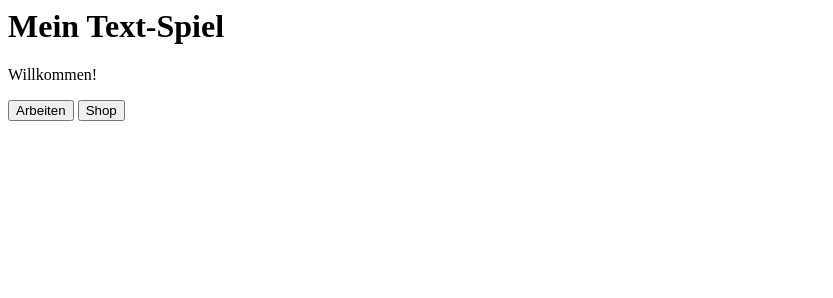
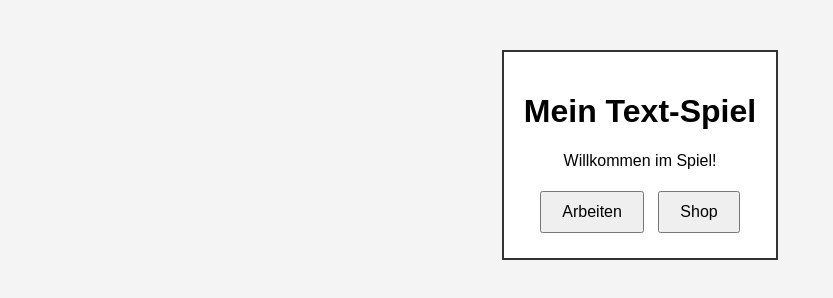
Before and after one commit to NHUF/Game-Work-by-Latency, a plain HTML site: page index.html in a window 1280 px wide. Shown: the whole page, without its empty margins (0-833 px from the left). Drawn offline with Linux system fonts and the light colour scheme.

Commit message:
Update index.html

```diff
--- a/index.html
+++ b/index.html
@@ -1,14 +1,19 @@
-<div class="max-w-sm mx-auto mt-10 p-6 bg-white rounded-2xl shadow-lg">
-  <h1 class="text-2xl font-bold mb-4">Mein Text-Spiel</h1>
-  <p id="status" class="mb-4">Willkommen!</p>
-  <div class="flex gap-2">
-    <button onclick="doAction('arbeiten')"
-            class="px-4 py-2 bg-green-500 text-white rounded-lg hover:bg-green-600">
-      Arbeiten
-    </button>
-    <button onclick="doAction('shop')"
-            class="px-4 py-2 bg-blue-500 text-white rounded-lg hover:bg-blue-600">
-      Shop
-    </button>
+<!DOCTYPE html>
+<html lang="de">
+<head>
+  <meta charset="UTF-8">
+  <title>Mein Spiel</title>
+  <link rel="stylesheet" href="style.css">
+</head>
+<body>
+  <div id="game">
+    <h1>Mein Text-Spiel</h1>
+    <p id="status">Willkommen im Spiel!</p>
+    <div id="buttons">
+      <button onclick="doAction('arbeiten')">Arbeiten</button>
+      <button onclick="doAction('shop')">Shop</button>
+    </div>
   </div>
-</div>
+  <script src="script.js"></script>
+</body>
+</html>
```
